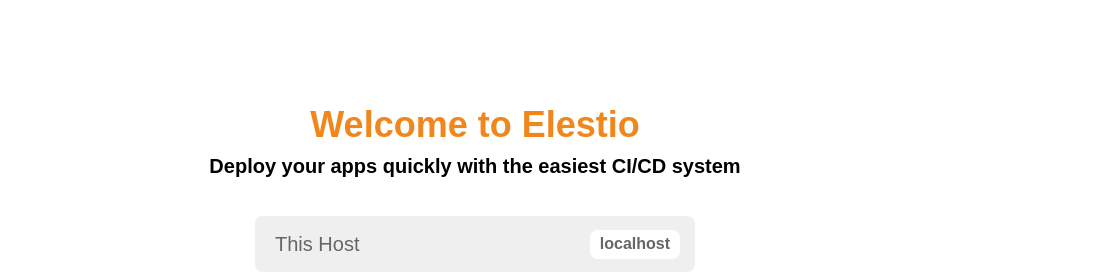
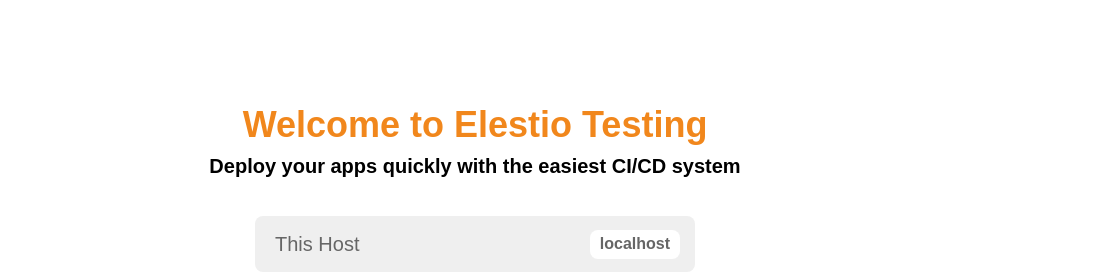
Before and after one commit to amitshuklabag/static.io, a plain HTML site: page index.html in a window 1280 px wide. Shown: the top 279 px of the page, 165-1280 px from the left. Drawn offline with Linux system fonts and the light colour scheme; no server answers.

Commit message:
Update index.html

```diff
--- a/index.html
+++ b/index.html
@@ -32,7 +32,7 @@
 
     <div class="app-body">
       <div class="app-heading" style="margin-bottom: 40px;">
-        <h1>Welcome to Elestio</h1>
+        <h1>Welcome to Elestio Testing</h1>
         <h4>Deploy your apps quickly with the easiest CI/CD system</h2>
       </div>
 
```
